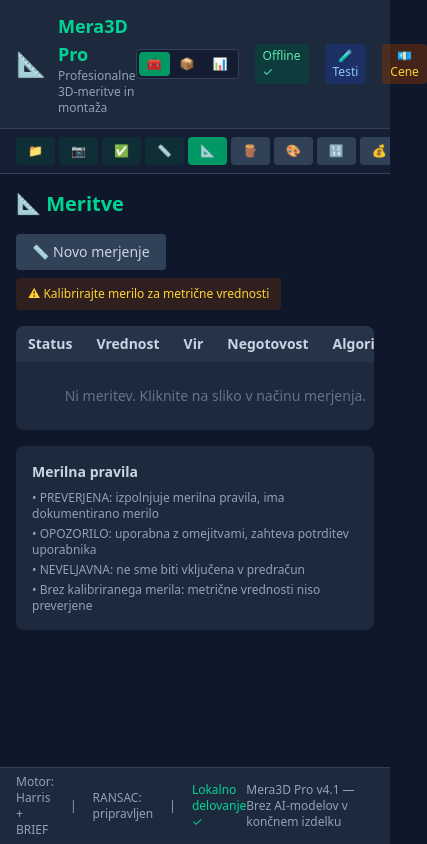
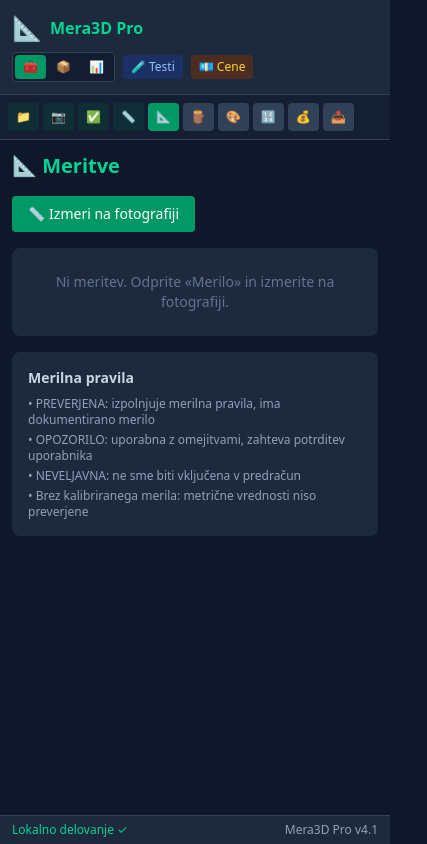
Before and after one commit to robertpezdirc8-prog/monter3d, a React (Vite) app: page / in a window 390 px wide. Both pictures are taken after a click on the button "Meritve". Shown: the whole page, 427 px wide, since content can reach past the window. Built offline with nearby package versions, Linux system fonts and the light colour scheme.

Commit message:
Mobilna postavitev: odzivna glava, skrit stranski panel in pregled meritev

```diff
--- a/src/App.tsx
+++ b/src/App.tsx
@@ -84,8 +84,6 @@ function App() {
   const [estimate, setEstimate] = useState<CostEstimate | null>(null);
   const [activeTab, setActiveTab] = useState<string>('capture');
   const [showInstructions, setShowInstructions] = useState(true);
-  const [measuringMode, setMeasuringMode] = useState(false);
-  const [measurePoints, setMeasurePoints] = useState<{x: number; y: number}[]>([]);
   const [pixelToMeter, setPixelToMeter] = useState<number | null>(null);
   const [selectedPhoto, setSelectedPhoto] = useState<Photo | null>(null);
   const [fenceConfig, setFenceConfig] = useState({
@@ -162,7 +160,6 @@ function App() {
     setEstimate(null);
     setSelectedPhoto(null);
     setPixelToMeter(null);
-    setMeasurePoints([]);
     setCapturedSteps([]);
     setCurrentCaptureStep(null);
     setPhotoMatchings([]);
@@ -585,74 +582,6 @@ function App() {
     };
     img.src = photo.dataUrl;
   }, []);
-
-  // Handle measurement on image
-  const handleCanvasClick = useCallback((e: React.MouseEvent<HTMLCanvasElement>) => {
-    if (!measuringMode) return;
-    const rect = e.currentTarget.getBoundingClientRect();
-    const pxScale = e.currentTarget.width / rect.width;
-    const x = (e.clientX - rect.left) * pxScale;
-    const y = (e.clientY - rect.top) * pxScale;
-
-    setMeasurePoints(prev => {
-      const newPoints = [...prev, { x, y }];
-      if (newPoints.length === 2) {
-        // Calculate distance
-        const dx = newPoints[1].x - newPoints[0].x;
-        const dy = newPoints[1].y - newPoints[0].y;
-        const pixelDist = Math.sqrt(dx * dx + dy * dy);
-
-        // Draw measurement line
-        if (canvasRef.current) {
-          const ctx = canvasRef.current.getContext('2d')!;
-          const uiScale = canvasRef.current.width / rect.width;
-          ctx.strokeStyle = '#00ff00';
-          ctx.lineWidth = 2 * uiScale;
-          ctx.setLineDash([5 * uiScale, 5 * uiScale]);
-          ctx.beginPath();
-          ctx.moveTo(newPoints[0].x, newPoints[0].y);
-          ctx.lineTo(newPoints[1].x, newPoints[1].y);
-          ctx.stroke();
-          ctx.setLineDash([]);
-
-          // Draw points
-          ctx.fillStyle = '#ff0000';
-          newPoints.forEach(p => {
-            ctx.beginPath();
-            ctx.arc(p.x, p.y, 5 * uiScale, 0, Math.PI * 2);
-            ctx.fill();
-          });
-
-          // Label
-          const midX = (newPoints[0].x + newPoints[1].x) / 2;
-          const midY = (newPoints[0].y + newPoints[1].y) / 2;
-          const metricDist = pixelToMeter ? (pixelDist * pixelToMeter).toFixed(3) : `${pixelDist.toFixed(0)} px`;
-          ctx.fillStyle = '#00ff00';
-          ctx.font = `bold ${14 * uiScale}px sans-serif`;
-          ctx.fillText(`${metricDist}${pixelToMeter ? ' m' : ''}`, midX + 5 * uiScale, midY - 5 * uiScale);
-        }
-
-        // Create measurement record
-        const measurement: Measurement = {
-          id: uuidv4(),
-          type: 'length',
-          value: pixelToMeter ? pixelDist * pixelToMeter : pixelDist,
-          unit: pixelToMeter ? 'm' : 'px',
-          source: 'manual',
-          scaleSource: pixelToMeter ? 'manual_reference' : 'unknown',
-          status: pixelToMeter ? 'verified' : 'warning',
-          uncertainty: pixelToMeter ? 3 : 20,
-          confidence: pixelToMeter ? 0.85 : 0.3,
-          photoIds: selectedPhoto ? [selectedPhoto.id] : [],
-          algorithm: 'pixel_distance',
-          createdAt: new Date()
-        };
-        setMeasurements(prev => [...prev, measurement]);
-        return [];
-      }
-      return newPoints;
-    });
-  }, [measuringMode, pixelToMeter, selectedPhoto]);
 
   // Calculate fence plan
   const calculateFence = useCallback(() => {
@@ -851,7 +780,7 @@ function App() {
   }
 
   return (
-    <div className="min-h-screen bg-slate-900 text-slate-100 flex flex-col">
+    <div className="min-h-screen bg-slate-900 text-slate-100 flex flex-col overflow-x-hidden">
       {/* Camera Capture Modal */}
       {showCamera && (
         <CameraCapture
@@ -895,17 +824,17 @@ function App() {
       )}
 
       {/* Header */}
-      <header className="bg-slate-800 border-b border-slate-700 px-4 py-3 flex items-center justify-between">
-        <div className="flex items-center gap-3">
+      <header className="bg-slate-800 border-b border-slate-700 px-3 sm:px-4 py-3 flex flex-wrap items-center justify-between gap-2">
+        <div className="flex min-w-0 items-center gap-2 sm:gap-3">
           <span className="text-2xl">📐</span>
-          <div>
-            <h1 className="text-lg font-bold text-emerald-400">Mera3D Pro</h1>
-            <p className="text-xs text-slate-400">Profesionalne 3D-meritve in montaža</p>
-          </div>
-        </div>
-        <div className="flex items-center gap-4">
+          <div className="min-w-0">
+            <h1 className="truncate text-base sm:text-lg font-bold text-emerald-400">Mera3D Pro</h1>
+            <p className="hidden sm:block text-xs text-slate-400">Profesionalne 3D-meritve in montaža</p>
+          </div>
+        </div>
+        <div className="flex flex-wrap items-center gap-2 sm:gap-4">
           <RoleSwitcher role={role} onChange={handleRoleChange} />
-          <span className="text-xs bg-emerald-900/50 text-emerald-300 px-2 py-1 rounded">
+          <span className="hidden sm:inline text-xs bg-emerald-900/50 text-emerald-300 px-2 py-1 rounded">
             Offline ✓
           </span>
           <button
@@ -921,7 +850,7 @@ function App() {
             💶 Cene
           </button>
           {currentProject && (
-            <span className="text-sm text-slate-300">
+            <span className="hidden md:inline max-w-[180px] truncate text-sm text-slate-300">
               {currentProject.name}
             </span>
           )}
@@ -929,13 +858,15 @@ function App() {
       </header>
 
       {/* Workflow Progress */}
-      <nav className="bg-slate-800/50 border-b border-slate-700 px-4 py-2 overflow-x-auto">
+      <nav className="bg-slate-800/50 border-b border-slate-700 px-2 sm:px-4 py-2 overflow-x-auto">
         <div className="flex gap-1 min-w-max">
           {steps.map((step, idx) => (
             <button
               key={step.key}
               onClick={() => setCurrentStep(step.key)}
-              className={`flex items-center gap-1 px-3 py-1.5 rounded text-xs font-medium transition-colors ${
+              title={step.label}
+              aria-label={step.label}
+              className={`flex shrink-0 items-center gap-1 px-2 sm:px-3 py-1.5 rounded text-xs font-medium transition-colors ${
                 currentStep === step.key
                   ? 'bg-emerald-600 text-white'
                   : steps.findIndex(s => s.key === currentStep) > idx
@@ -950,11 +881,20 @@ function App() {
         </div>
       </nav>
 
+      {currentProject && (
+        <div className="lg:hidden flex items-center justify-between gap-3 border-b border-slate-700 bg-slate-800/40 px-4 py-2 text-xs">
+          <span className="truncate font-medium text-slate-200">{currentProject.name}</span>
+          <span className="shrink-0 text-slate-400">
+            {photos.length} foto · {measurements.length} meritev
+          </span>
+        </div>
+      )}
+
       {/* Main Content */}
       <main className="flex-1 flex flex-col lg:flex-row overflow-hidden">
         {/* Sidebar - Project Info */}
         {currentProject && (
-          <aside className="lg:w-64 bg-slate-800/30 border-b lg:border-b-0 lg:border-r border-slate-700 p-4 overflow-y-auto">
+          <aside className="hidden lg:block lg:w-64 bg-slate-800/30 border-b lg:border-b-0 lg:border-r border-slate-700 p-4 overflow-y-auto">
             <h3 className="text-sm font-semibold text-slate-300 mb-3">Projekt</h3>
             <div className="space-y-2 text-xs">
               <div className="flex justify-between">
@@ -1016,7 +956,7 @@ function App() {
         )}
 
         {/* Main Panel */}
-        <div className="flex-1 overflow-y-auto p-4">
+        <div className="min-w-0 flex-1 overflow-y-auto p-3 sm:p-4">
           {/* New Project Step */}
           {currentStep === 'new_project' && (
             <NewProjectView onCreateProject={createProject} projects={projects} />
@@ -1164,14 +1104,7 @@ function App() {
           {currentStep === 'measurements' && (
             <MeasurementsView
               measurements={measurements}
-              selectedPhoto={selectedPhoto}
-              canvasRef={canvasRef}
-              measuringMode={measuringMode}
-              onToggleMeasuring={() => setMeasuringMode(!measuringMode)}
-              measurePoints={measurePoints}
-              onCanvasClick={handleCanvasClick}
-              pixelToMeter={pixelToMeter}
-              onAnalyze={analyzePhoto}
+              onGoToMeasure={() => setCurrentStep('scale_verification')}
             />
           )}
 
@@ -1247,16 +1180,17 @@ function App() {
       </main>
 
       {/* Status Bar */}
-      <footer className="bg-slate-800 border-t border-slate-700 px-4 py-1.5 flex items-center justify-between text-xs text-slate-400">
-        <div className="flex items-center gap-4">
-          <span>Motor: Harris + BRIEF</span>
-          <span>|</span>
-          <span>RANSAC: pripravljen</span>
-          <span>|</span>
+      <footer className="bg-slate-800 border-t border-slate-700 px-3 sm:px-4 py-1.5 flex flex-wrap items-center justify-between gap-x-3 gap-y-1 text-xs text-slate-400">
+        <div className="flex items-center gap-2 sm:gap-4">
+          <span className="hidden sm:inline">Motor: Harris + BRIEF</span>
+          <span className="hidden sm:inline">|</span>
+          <span className="hidden sm:inline">RANSAC: pripravljen</span>
+          <span className="hidden sm:inline">|</span>
           <span className="text-emerald-400">Lokalno delovanje ✓</span>
         </div>
-        <div>
-          <span>Mera3D Pro v4.1 — Brez AI-modelov v končnem izdelku</span>
+        <div className="truncate">
+          <span className="hidden sm:inline">Mera3D Pro v4.1 — Brez AI-modelov v končnem izdelku</span>
+          <span className="sm:hidden">Mera3D Pro v4.1</span>
         </div>
       </footer>
     </div>
@@ -1644,91 +1578,77 @@ function StatusIcon({ status }: { status: string }) {
   return <span className="text-amber-400"><IconWarning /></span>;
 }
 
-function MeasurementsView({ measurements, selectedPhoto, canvasRef, measuringMode, onToggleMeasuring, measurePoints, onCanvasClick, pixelToMeter, onAnalyze }: {
+function MeasurementsView({ measurements, onGoToMeasure }: {
   measurements: Measurement[];
-  selectedPhoto: Photo | null;
-  canvasRef: React.RefObject<HTMLCanvasElement>;
-  measuringMode: boolean;
-  onToggleMeasuring: () => void;
-  measurePoints: {x: number; y: number}[];
-  onCanvasClick: (e: React.MouseEvent<HTMLCanvasElement>) => void;
-  pixelToMeter: number | null;
-  onAnalyze: (p: Photo) => void;
+  onGoToMeasure: () => void;
 }) {
   return (
     <div>
       <h2 className="text-xl font-bold text-emerald-400 mb-4">📐 Meritve</h2>
 
-      <div className="flex gap-2 mb-4 flex-wrap">
-        <button
-          onClick={onToggleMeasuring}
-          className={`px-4 py-2 rounded font-medium text-sm ${
-            measuringMode ? 'bg-emerald-600 text-white' : 'bg-slate-700 text-slate-300'
-          }`}
-        >
-          {measuringMode ? '🎯 Merjenje aktivno - kliknite na sliko' : '📏 Novo merjenje'}
-        </button>
-        {!pixelToMeter && (
-          <span className="px-3 py-2 bg-amber-900/30 text-amber-300 rounded text-xs">
-            ⚠ Kalibrirajte merilo za metrične vrednosti
-          </span>
-        )}
-      </div>
-
-      {selectedPhoto && (
-        <canvas
-          ref={canvasRef}
-          onClick={onCanvasClick}
-          className={`w-full rounded border-2 max-h-80 object-contain mb-4 ${
-            measuringMode ? 'border-emerald-500 cursor-crosshair' : 'border-slate-700'
-          }`}
-        />
-      )}
+      <div className="mb-4">
+        <button
+          onClick={onGoToMeasure}
+          className="rounded bg-emerald-600 px-4 py-2 text-sm font-medium text-white hover:bg-emerald-500"
+        >
+          📏 Izmeri na fotografiji
+        </button>
+      </div>
 
       {/* Measurements table */}
-      <div className="bg-slate-800 rounded-lg overflow-hidden">
+      {measurements.length === 0 ? (
+        <div className="bg-slate-800 rounded-lg p-6 text-center text-sm text-slate-500">
+          Ni meritev. Odprite «Merilo» in izmerite na fotografiji.
+        </div>
+      ) : (
+        <div className="bg-slate-800 rounded-lg overflow-x-auto">
           <table className="w-full text-sm">
             <thead>
               <tr className="bg-slate-700/50">
                 <th className="text-left px-3 py-2 text-slate-300">Status</th>
                 <th className="text-left px-3 py-2 text-slate-300">Vrednost</th>
-              <th className="text-left px-3 py-2 text-slate-300">Vir</th>
+                <th className="hidden md:table-cell text-left px-3 py-2 text-slate-300">Vir</th>
                 <th className="text-left px-3 py-2 text-slate-300">Negotovost</th>
-              <th className="text-left px-3 py-2 text-slate-300">Algoritem</th>
+                <th className="hidden md:table-cell text-left px-3 py-2 text-slate-300">Algoritem</th>
               </tr>
             </thead>
             <tbody>
-            {measurements.length === 0 ? (
-              <tr>
-                <td colSpan={5} className="px-3 py-6 text-center text-slate-500">
-                  Ni meritev. Kliknite na sliko v načinu merjenja.
-                </td>
-              </tr>
-            ) : (
-              measurements.map(m => (
+              {measurements.map(m => {
+                const statusLabel =
+                  m.status === 'verified'
+                    ? 'PREVERJENA'
+                    : m.status === 'warning'
+                    ? 'OPOZORILO'
+                    : 'NEVELJAVNA';
+
+                return (
                   <tr key={m.id} className="border-t border-slate-700/50">
                     <td className="px-3 py-2">
-                    <span className={`inline-flex items-center gap-1 text-xs px-2 py-0.5 rounded ${
+                      <span
+                        title={statusLabel}
+                        className={`inline-flex items-center gap-1 whitespace-nowrap text-xs px-2 py-0.5 rounded ${
                           m.status === 'verified' ? 'bg-emerald-900/30 text-emerald-400' :
                           m.status === 'warning' ? 'bg-amber-900/30 text-amber-400' :
                           'bg-red-900/30 text-red-400'
-                    }`}>
+                        }`}
+                      >
                         {m.status === 'verified' ? '✓' : m.status === 'warning' ? '⚠' : '✗'}
-                      {m.status === 'verified' ? 'PREVERJENA' : m.status === 'warning' ? 'OPOZORILO' : 'NEVELJAVNA'}
+                        <span className="hidden sm:inline">{statusLabel}</span>
                       </span>
                     </td>
                     <td className="px-3 py-2 text-slate-200 font-mono">
                       {formatMeasurement(m.value, m.unit, m.uncertainty)}
                     </td>
-                  <td className="px-3 py-2 text-slate-400 text-xs">{m.source}</td>
+                    <td className="hidden md:table-cell px-3 py-2 text-slate-400 text-xs">{m.source}</td>
                     <td className="px-3 py-2 text-slate-400 text-xs">±{m.uncertainty.toFixed(1)}%</td>
-                  <td className="px-3 py-2 text-slate-400 text-xs">{m.algorithm}</td>
+                    <td className="hidden md:table-cell px-3 py-2 text-slate-400 text-xs">{m.algorithm}</td>
                   </tr>
-              ))
-            )}
+                );
+              })}
             </tbody>
           </table>
         </div>
+      )}
 
       {/* Measurement rules */}
       <div className="mt-4 bg-slate-800 rounded-lg p-4">
```
Lines whose indentation alone changed are shown as unchanged.
